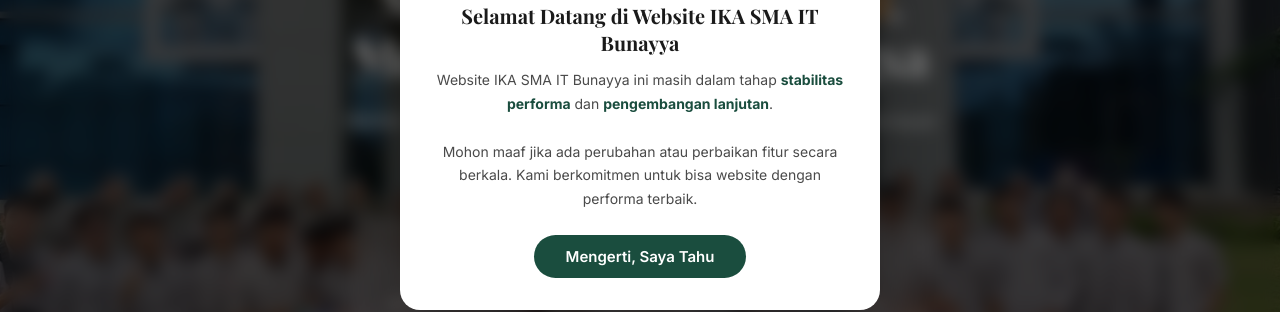
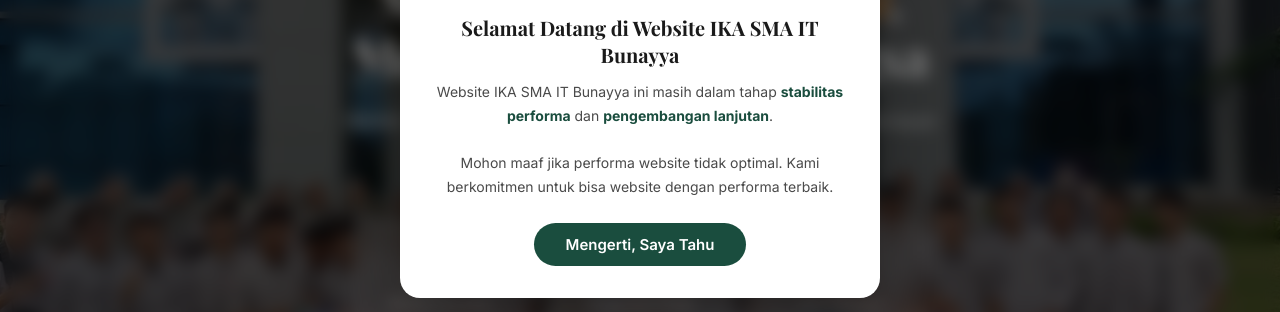
Before and after one commit to skirdrax/ikasmaitbunayya, a React (Vite) app: page / in a window 1280 px wide. Shown: the part 270-582 px from the top of the page. Built offline with nearby package versions, Linux system fonts and the light colour scheme; a web font is replaced by a local one.

Commit message:
upload 6

```diff
--- a/src/components/PopupNotification.jsx
+++ b/src/components/PopupNotification.jsx
@@ -44,8 +44,8 @@
           <strong>pengembangan lanjutan</strong>.
           <br />
           <br />
-          Mohon maaf jika ada perubahan atau perbaikan fitur secara berkala.
-          Kami berkomitmen untuk bisa website dengan performa terbaik.
+          Mohon maaf jika performa website tidak optimal. Kami berkomitmen untuk
+          bisa website dengan performa terbaik.
         </p>
         <button className="popup-btn" onClick={handleClose}>
           Mengerti, Saya Tahu
```
